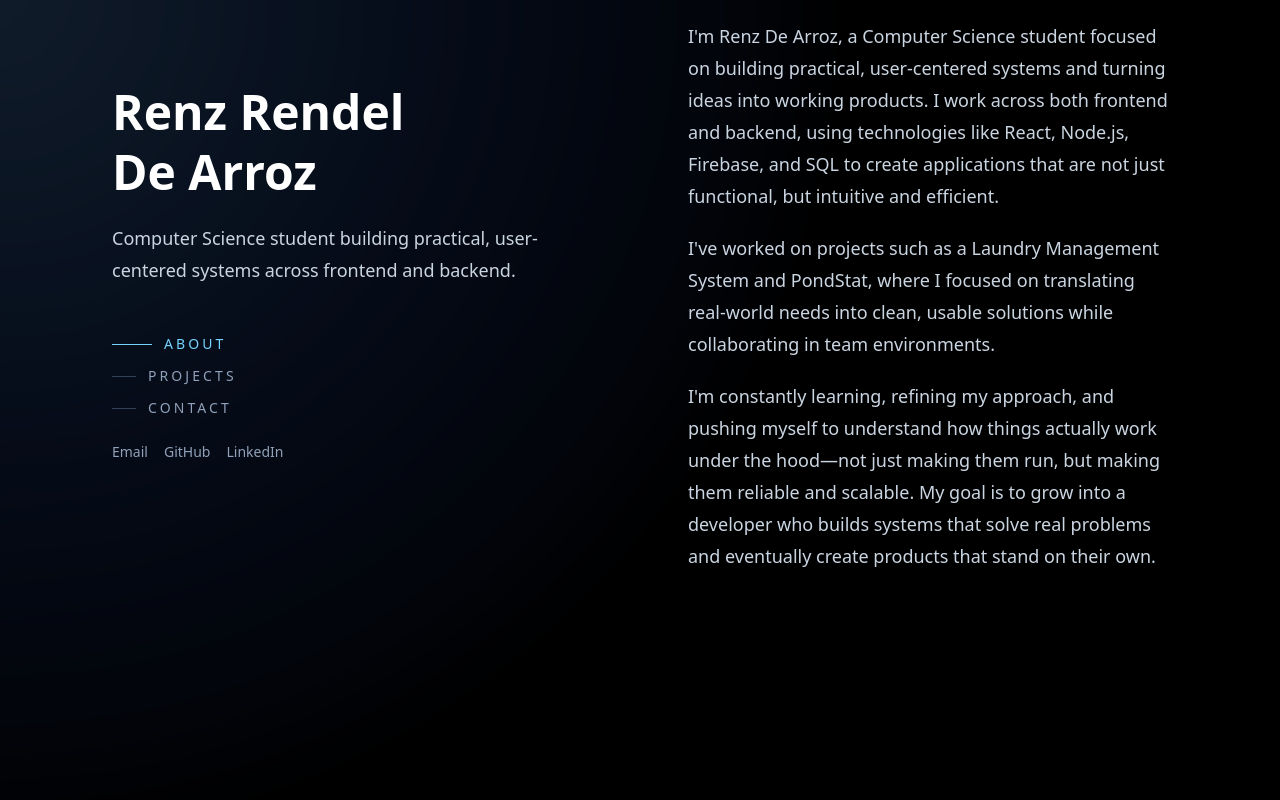
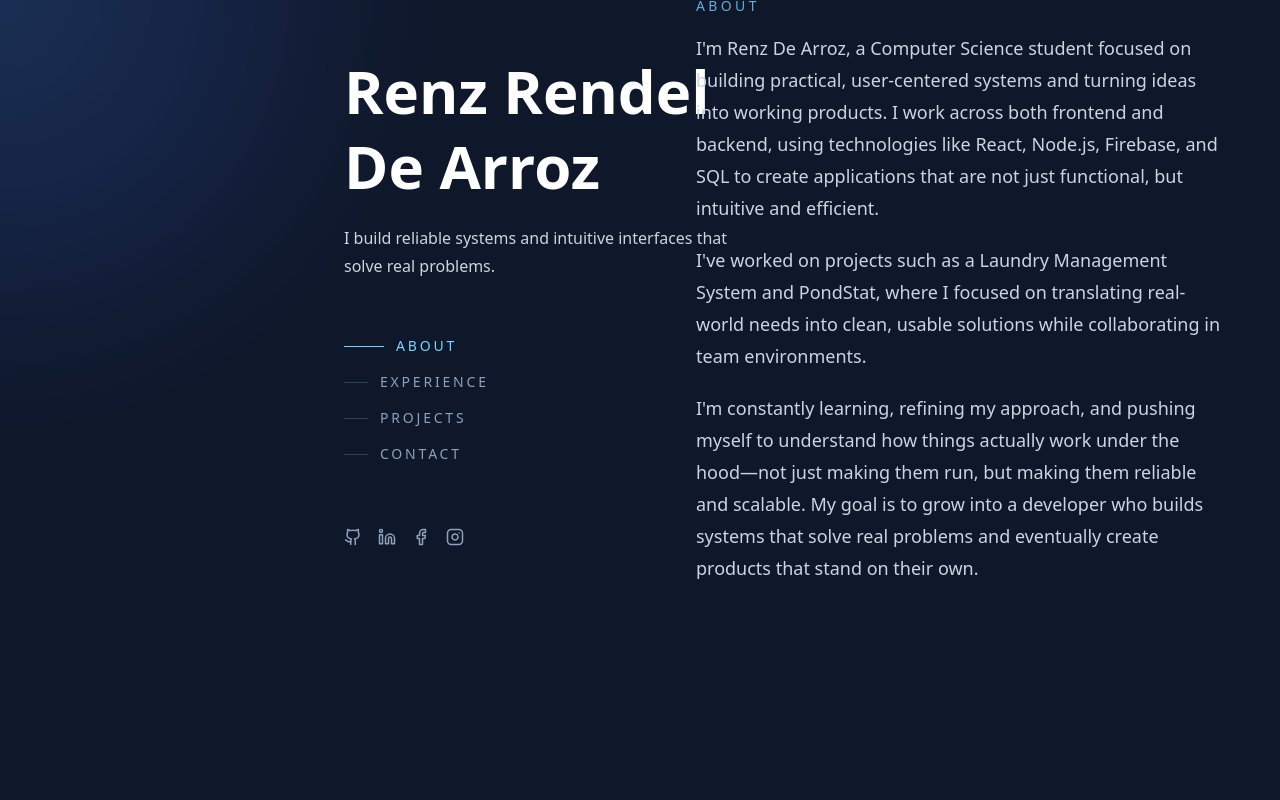
Before and after one commit to renzoo-projects/renz-portfolio-website, a Next.js app: page / in a window 1280 px wide. Shown: the top 800 px of the page. Built offline with nearby package versions, Linux system fonts and the light colour scheme; no server answers.

Commit message:
feat: adjusted layouts and optimizations

```diff
--- a/app/layout.tsx
+++ b/app/layout.tsx
@@ -59,7 +59,7 @@ export default function RootLayout({
 }>) {
   return (
     <html lang="en" className="dark">
-      <body className="bg-black text-white antialiased">{children}</body>
+      <body className="bg-[#0a192f] text-white antialiased">{children}</body>
     </html>
   );
 }
--- a/app/manifest.ts
+++ b/app/manifest.ts
@@ -4,7 +4,7 @@ import { site } from "@/lib/site";
 export default function manifest(): MetadataRoute.Manifest {
   return {
     name: site.name,
-    short_name: "Renz Portfolio",
+    short_name: "Renz Rendel De Arroz portfolio",
     description: site.description,
     start_url: "/",
     display: "standalone",
--- a/app/page.tsx
+++ b/app/page.tsx
@@ -1,5 +1,5 @@
-import type { CSSProperties } from "react";
 import type { Metadata } from "next";
+import Script from "next/script";
 import { AboutSection } from "@/components/AboutSection";
 import { ContactSection } from "@/components/ContactSection";
 import { CursorFollower } from "@/components/CursorFollower";
@@ -14,7 +14,6 @@ export const metadata: Metadata = {
   },
 };
 
-export default function Home() {
 const structuredData = {
   "@context": "https://schema.org",
   "@type": "Person",
@@ -22,7 +21,7 @@ export default function Home() {
   url: site.url,
   jobTitle: "Full-stack Developer",
   description: site.description,
-    knowsAbout: ["React", "Next.js", "Node.js", "Firebase", "SQL", "Full-stack development"],
+  knowsAbout: ["React", "Next.js", "Node.js", "Firebase", "SQL"],
   mainEntityOfPage: site.url,
   hasPart: projects.map((project) => ({
     "@type": "CreativeWork",
@@ -34,27 +33,29 @@ export default function Home() {
   })),
 };
 
+export default function Home() {
   return (
-    <div className="relative min-h-screen overflow-x-hidden bg-black text-white">
-      <script
+    <div className="relative min-h-screen bg-[#0f172a] text-white">
+      {/* SEO */}
+      <Script
+        id="structured-data"
         type="application/ld+json"
-        dangerouslySetInnerHTML={{ __html: JSON.stringify(structuredData) }}
+        dangerouslySetInnerHTML={{
+          __html: JSON.stringify(structuredData),
+        }}
       />
+
       <CursorFollower />
-      <div
-        className="relative z-10 lg:grid lg:h-screen lg:grid-cols-2 lg:overflow-hidden lg:overscroll-none lg:px-10 xl:px-16"
-        style={
-          {
-            ["--intro-offset" as string]: "-8rem",
-            ["--about-intro-offset" as string]: "-7rem",
-          } as CSSProperties
-        }
-      >
+
+      <div className="grid min-h-screen lg:grid-cols-2">
+
+        {/* Left Content  */}
+        <aside className="sticky translate-x-70 -translate-y-25 top-0 h-screen">
           <Navbar />
-        <main
-          id="content"
-          className="min-h-screen lg:h-screen lg:overflow-y-auto lg:overscroll-contain"
-        >
+        </aside>
+
+        {/* Right Content  */}
+        <main id="content" className="px-6 -translate-y-25 lg:px-2">
           <AboutSection />
           <FeaturedWorkSection />
           <ContactSection />
--- a/components/CursorFollower.tsx
+++ b/components/CursorFollower.tsx
@@ -18,10 +18,10 @@ export function CursorFollower() {
   return (
     <motion.div
       aria-hidden="true"
-      className="pointer-events-none fixed z-[1] hidden h-[100rem] w-[100rem] rounded-full opacity-85 mix-blend-screen blur-2xl md:block"
+      className="pointer-events-none fixed z-[1] hidden h-[50rem] w-[50rem] rounded-full opacity-85 mix-blend-screen blur-2xl md:block"
       style={{
         background:
-          "radial-gradient(circle, rgba(96,165,250,0.2) 0%, rgba(59,130,246,0.14) 28%, rgba(37,99,235,0.09) 50%, rgba(30,64,175,0.045) 70%, transparent 90%)",
+          "radial-gradient(circle, rgba(59,130,246,0.25) 0%, rgba(37,99,235,0.15) 40%, rgba(15,23,42,0.05) 70%, transparent 90%)",
         left: mousePosition.x,
         top: mousePosition.y,
         translateX: "-50%",
--- a/components/Navbar.tsx
+++ b/components/Navbar.tsx
@@ -1,150 +1,129 @@
 "use client";
 
-import { useEffect, useRef, useState } from "react";
+import { useEffect, useRef, useState, useMemo } from "react";
 import Link from "next/link";
+import { Github, Linkedin, Facebook, Instagram } from "lucide-react";
 import { motion } from "motion/react";
 
 const navItems = [
   { label: "About", id: "about" },
+  { label: "Experience", id: "experience" },
   { label: "Projects", id: "projects" },
   { label: "Contact", id: "contact" },
 ];
 
 export function Navbar() {
-  const navRef = useRef<HTMLElement>(null);
   const [activeSection, setActiveSection] = useState("about");
-  const containerVariants = {
+
+  const containerVariants = useMemo(() => ({
     hidden: {},
     show: {
       transition: {
-        staggerChildren: 0.12,
+        staggerChildren: 0.1,
         delayChildren: 0.05,
       },
     },
-  };
+  }), []);
 
-  const itemVariants = {
-    hidden: { opacity: 0, y: 16 },
+  const itemVariants = useMemo(() => ({
+    hidden: { opacity: 0, y: 12 },
     show: {
       opacity: 1,
       y: 0,
-      transition: { duration: 0.65, ease: [0.22, 1, 0.36, 1] as const },
+      transition: {
+        duration: 0.6,
+        ease: [0.22, 1, 0.36, 1] as const,
       },
-  };
+    },
+  }), []);
 
   useEffect(() => {
     const content = document.getElementById("content");
-    const nav = navRef.current;
 
     const handleScroll = () => {
-      const sections = navItems.map((item) => item.id);
+      for (const item of navItems) {
+        const el = document.getElementById(item.id);
+        if (!el) continue;
 
-      for (const section of sections) {
-        const el = document.getElementById(section);
-        if (el) {
         const rect = el.getBoundingClientRect();
-          if (rect.top <= window.innerHeight * 0.35 && rect.bottom > window.innerHeight * 0.35) {
-            setActiveSection(section);
+
+        if (
+          rect.top <= window.innerHeight * 0.35 &&
+          rect.bottom > window.innerHeight * 0.35
+        ) {
+          setActiveSection(item.id);
           break;
-          }
         }
       }
     };
 
-    const handleWheel = (event: WheelEvent) => {
-      if (!content || window.innerWidth < 1024) {
-        return;
-      }
-
-      event.preventDefault();
-      content.scrollTop += event.deltaY;
-    };
-
     handleScroll();
-    window.addEventListener("scroll", handleScroll);
     content?.addEventListener("scroll", handleScroll);
-    nav?.addEventListener("wheel", handleWheel, { passive: false });
 
     return () => {
-      window.removeEventListener("scroll", handleScroll);
       content?.removeEventListener("scroll", handleScroll);
-      nav?.removeEventListener("wheel", handleWheel);
     };
   }, []);
 
   return (
-    <nav
-      ref={navRef}
-      className="relative flex h-screen touch-none items-center justify-center overscroll-none px-6 py-8 md:px-10 lg:sticky lg:top-0 lg:px-12 lg:py-12"
-    >
+    <nav className="sticky top-0 h-screen flex items-center px-10 lg:px-16">
       <motion.div
-        className="w-full max-w-lg -translate-y-12 text-left lg:translate-y-[var(--intro-offset)]"
+        className="w-full max-w-sm"
         variants={containerVariants}
         initial="hidden"
         animate="show"
       >
+
+        {/* NAME */}
         <motion.div variants={itemVariants}>
-          <Link href="/" className="block">
-            <h1 className="max-w-2xl text-3xl font-semibold leading-tight tracking-normal text-white transition-colors hover:text-sky-300 md:text-5xl">
-              Renz Rendel<br />De Arroz
+          <Link href="/">
+            <h1 className="text-6xl font-semibold leading-tight text-white hover:text-sky-300 transition-colors">
+              Renz Rendel <br /> De Arroz
             </h1>
           </Link>
-          <p className="mt-5 max-w-2xl text-base leading-8 text-slate-300 md:text-lg">
-            Computer Science student building practical, user-centered systems across frontend and backend.
+
+          <p className="mt-5 text-slate-300 leading-7 text-sm md:text-base">
+            I build reliable systems and intuitive interfaces that solve real problems.
           </p>
         </motion.div>
 
-        <motion.div className="mt-12" variants={itemVariants}>
-          <div className="mb-6 flex flex-wrap gap-3 lg:flex-col">
+        {/* NAV */}
+        <motion.div className="mt-14 space-y-4" variants={itemVariants}>
           {navItems.map((item) => (
-              <motion.button
+            <button
               key={item.id}
-                onClick={() => {
-                  setActiveSection(item.id);
-                  document.getElementById(item.id)?.scrollIntoView({ behavior: "smooth" });
-                }}
-                variants={itemVariants}
-                className={`group flex w-fit items-center gap-3 text-left text-sm uppercase tracking-[0.22em] transition-colors hover:text-sky-300 ${
-                  activeSection === item.id ? "text-sky-300" : "text-slate-400"
+              onClick={() =>
+                document.getElementById(item.id)?.scrollIntoView({
+                  behavior: "smooth",
+                })
+              }
+              className={`group flex items-center gap-3 text-sm uppercase tracking-[0.2em] transition-colors ${
+                activeSection === item.id
+                  ? "text-sky-300"
+                  : "text-slate-400"
               }`}
             >
               <span
                 className={`h-px transition-all ${
-                  activeSection === item.id ? "w-10 bg-sky-300" : "w-6 bg-slate-700 group-hover:w-10 group-hover:bg-sky-300"
+                  activeSection === item.id
+                    ? "w-10 bg-sky-300"
+                    : "w-6 bg-slate-700 group-hover:w-10 group-hover:bg-sky-300"
                 }`}
               />
               {item.label}
-              </motion.button>
+            </button>
           ))}
-          </div>
+        </motion.div>
 
-          <div className="flex gap-4 text-sm text-slate-400">
-            <motion.a
-              href="mailto:renz@example.com"
-              className="transition-colors hover:text-white"
+        {/* SOCIALS */}
+        <motion.div
+          className="mt-16 flex gap-4 text-slate-400"
           variants={itemVariants}
         >
-              Email
-            </motion.a>
-            <motion.a
-              href="https://github.com"
-              target="_blank"
-              rel="noopener noreferrer"
-              className="transition-colors hover:text-white"
-              variants={itemVariants}
-            >
-              GitHub
-            </motion.a>
-            <motion.a
-              href="https://linkedin.com"
-              target="_blank"
-              rel="noopener noreferrer"
-              className="transition-colors hover:text-white"
-              variants={itemVariants}
-            >
-              LinkedIn
-            </motion.a>
-          </div>
+          <Github size={18} />
+          <Linkedin size={18} />
+          <Facebook size={18} />
+          <Instagram size={18} />
         </motion.div>
       </motion.div>
     </nav>
--- a/components/ProjectsClientShell.tsx
+++ b/components/ProjectsClientShell.tsx
@@ -8,7 +8,7 @@ import { projects } from "@/lib/projects";
 
 export function ProjectsClientShell() {
   return (
-    <div className="relative min-h-screen overflow-x-hidden bg-black text-white">
+    <div className="relative min-h-screen overflow-x-hidden bg-[#0f172a] text-white">
       <CursorFollower />
 
       <header className="fixed left-0 right-0 top-0 z-50 border-b border-white/10 bg-black/80 backdrop-blur-sm">
```
Also changed, not shown: components/FeaturedWorkSection.tsx (+3 -6 lines), lib/site.ts (+7 -3 lines), 1 other file (tests, documents, lock files or other folders). Lines whose indentation alone changed are shown as unchanged.
